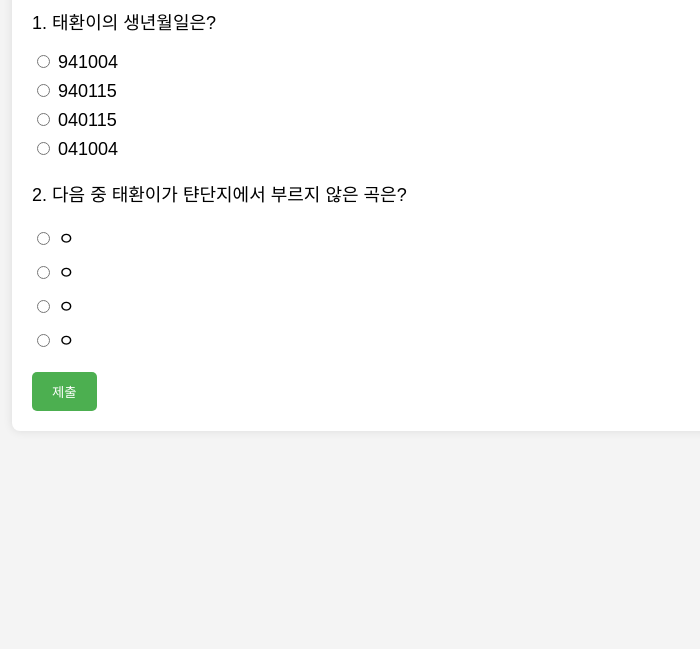
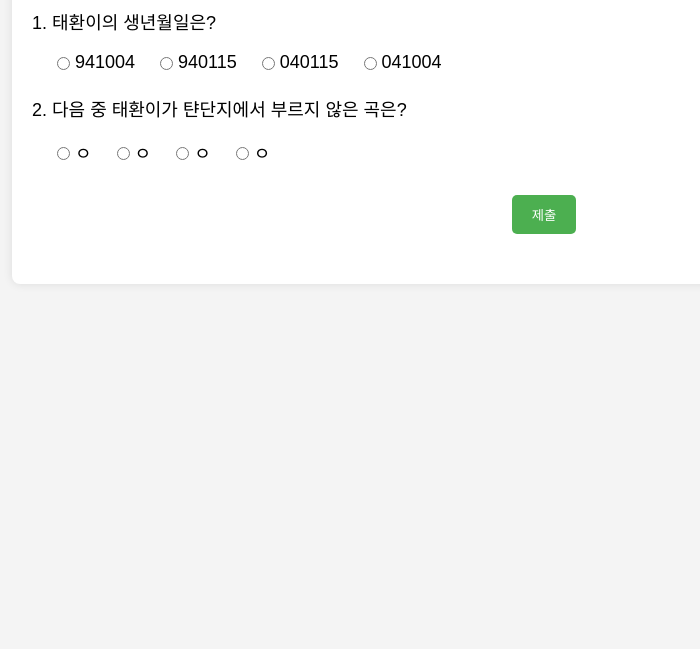
Before and after one commit to sdsadsadqr32/-, a plain HTML site: page test.html in a window 1280 px wide. Shown: the part 151-800 px from the top of the page, without its empty margins (96-796 px from the left). Drawn offline with Linux system fonts and the light colour scheme.

Commit message:
Update test.html

```diff
--- a/test.html
+++ b/test.html
@@ -19,16 +19,24 @@
             border-radius: 8px;
             box-shadow: 0 0 10px rgba(0, 0, 0, 0.1);
         }
+        h1 {
+            text-align: center;
+        }
         .question {
             font-size: 18px;
-            margin-bottom: 10px;
-        }
-        .answer-options {
             margin-bottom: 20px;
         }
-        .answer-options label {
-            display: block;
-            margin-bottom: 8px;
+        .omr-options {
+            display: inline-flex;
+            gap: 20px;
+            margin-left: 20px;
+        }
+        .omr-option {
+            display: flex;
+            align-items: center;
+        }
+        .omr-option input[type="radio"] {
+            margin-right: 5px;
         }
         .submit-btn {
             background-color: #4CAF50;
@@ -37,6 +45,8 @@
             border: none;
             border-radius: 5px;
             cursor: pointer;
+            display: block;
+            margin: 30px auto;
         }
         .submit-btn:hover {
             background-color: #45a049;
@@ -51,37 +61,45 @@
         <form action="submit_test.php" method="POST">
             <div class="question">
                 <p>1. 태환이의 생년월일은?</p>
-                <div class="answer-options">
-                    <label>
-                        <input type="radio" name="q1" value="a"> 941004
-                    </label>
-                    <label>
-                        <input type="radio" name="q1" value="b"> 940115
-                    </label>
-                    <label>
-                        <input type="radio" name="q1" value="c"> 040115
-                    </label>
-                    <label>
-                        <input type="radio" name="q1" value="d"> 041004
-                    </label>
+                <div class="omr-options">
+                    <div class="omr-option">
+                        <input type="radio" name="q1" value="a">
+                        <label>941004</label>
+                    </div>
+                    <div class="omr-option">
+                        <input type="radio" name="q1" value="b">
+                        <label>940115</label>
+                    </div>
+                    <div class="omr-option">
+                        <input type="radio" name="q1" value="c">
+                        <label>040115</label>
+                    </div>
+                    <div class="omr-option">
+                        <input type="radio" name="q1" value="d">
+                        <label>041004</label>
+                    </div>
                 </div>
             </div>
 
             <div class="question">
                 <p>2. 다음 중 태환이가 탼단지에서 부르지 않은 곡은?</p>
-                <div class="answer-options">
-                    <label>
-                        <input type="radio" name="q2" value="a"> ㅇ
-                    </label>
-                    <label>
-                        <input type="radio" name="q2" value="b"> ㅇ
-                    </label>
-                    <label>
-                        <input type="radio" name="q2" value="c"> ㅇ
-                    </label>
-                    <label>
-                        <input type="radio" name="q2" value="d"> ㅇ
-                    </label>
+                <div class="omr-options">
+                    <div class="omr-option">
+                        <input type="radio" name="q2" value="a">
+                        <label>ㅇ</label>
+                    </div>
+                    <div class="omr-option">
+                        <input type="radio" name="q2" value="b">
+                        <label>ㅇ</label>
+                    </div>
+                    <div class="omr-option">
+                        <input type="radio" name="q2" value="c">
+                        <label>ㅇ</label>
+                    </div>
+                    <div class="omr-option">
+                        <input type="radio" name="q2" value="d">
+                        <label>ㅇ</label>
+                    </div>
                 </div>
             </div>
 
```
